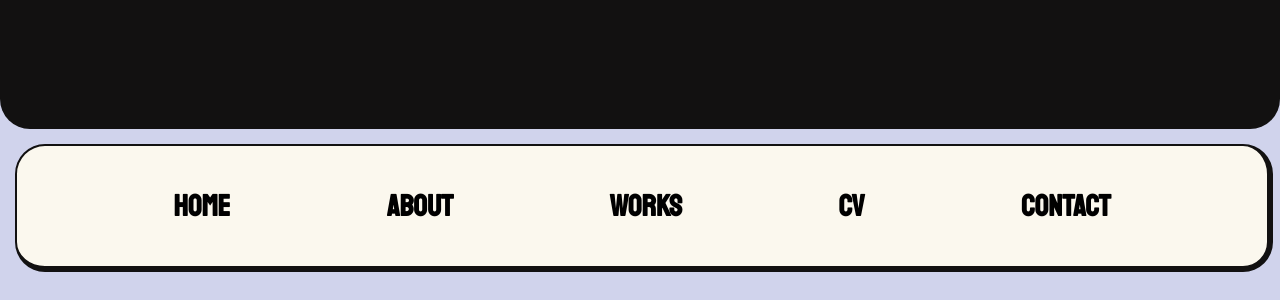
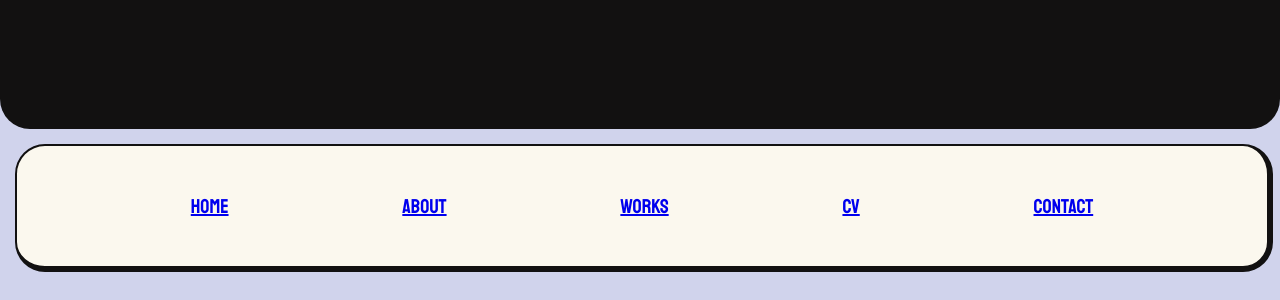
Before and after one commit to chrisRol2/Portfolio-Legacy, a React (Create React App) app in the folder portfolio/: page / in a window 1280 px wide. Shown: the part 471-771 px from the top of the page. Built offline with nearby package versions, Linux system fonts and the light colour scheme.

Commit message:
add links

```diff
--- a/portfolio/src/components/NavBar.js
+++ b/portfolio/src/components/NavBar.js
@@ -1,33 +1,58 @@
-import React, { Component } from 'react'
-import './styles/NavBar.css'
-import './styles/animate.min.css';
+import React, { Component } from "react";
+import "./styles/NavBar.css";
+import "./styles/animate.min.css";
 export class NavBar extends Component {
-    state = {
-
-    }
+  state = {};
   onClick = (e) => {
     this.setState({
-            [e.target.attributes.name.nodeValue]: 'animate__animated animate__rubberBand' })
-        setTimeout(() => { this.setState({ [e.target.attributes.name.nodeValue]: '' }) }, 1000)
-    }
+      [e.target.attributes.name.nodeValue]:
+        "animate__animated animate__rubberBand",
+    });
+    setTimeout(() => {
+      this.setState({ [e.target.attributes.name.nodeValue]: "" });
+    }, 1000);
+  };
   render() {
-
     return (
-            <div id="navbar">
-                <h2 name="Home" className={this.state.Home}
+      <nav id="navbar">
+        <a
+          href="#header"
+          name="Home"
+          className={this.state.Home}
           onClick={this.onClick}
-                >Home</h2>
-                <h2 name="About" className={this.state.About}
-                    onClick={this.onClick}>About</h2>
-                <h2 name="Projects" className={this.state.Projects}
-                    onClick={this.onClick}>Works</h2>
-                <h2 name="cv" className={this.state.cv}
-                    onClick={this.onClick}>CV</h2>
-                <h2 name="Contact" className={this.state.Contact}
-                    onClick={this.onClick}>Contact</h2>
-            </div>
-        )
+        >
+          Home
+        </a>
+        <a
+          href="#about"
+          name="About"
+          className={this.state.About}
+          onClick={this.onClick}
+        >
+          About
+        </a>
+        <a
+          href="#projects"
+          name="Projects"
+          className={this.state.Projects}
+          onClick={this.onClick}
+        >
+          Works
+        </a>
+        <a href="/#" name="cv" className={this.state.cv} onClick={this.onClick}>
+          CV
+        </a>
+        <a
+          href="#contact"
+          name="Contact"
+          className={this.state.Contact}
+          onClick={this.onClick}
+        >
+          Contact
+        </a>
+      </nav>
+    );
   }
 }
 
-export default NavBar
+export default NavBar;
```
Lines whose indentation alone changed are shown as unchanged.
